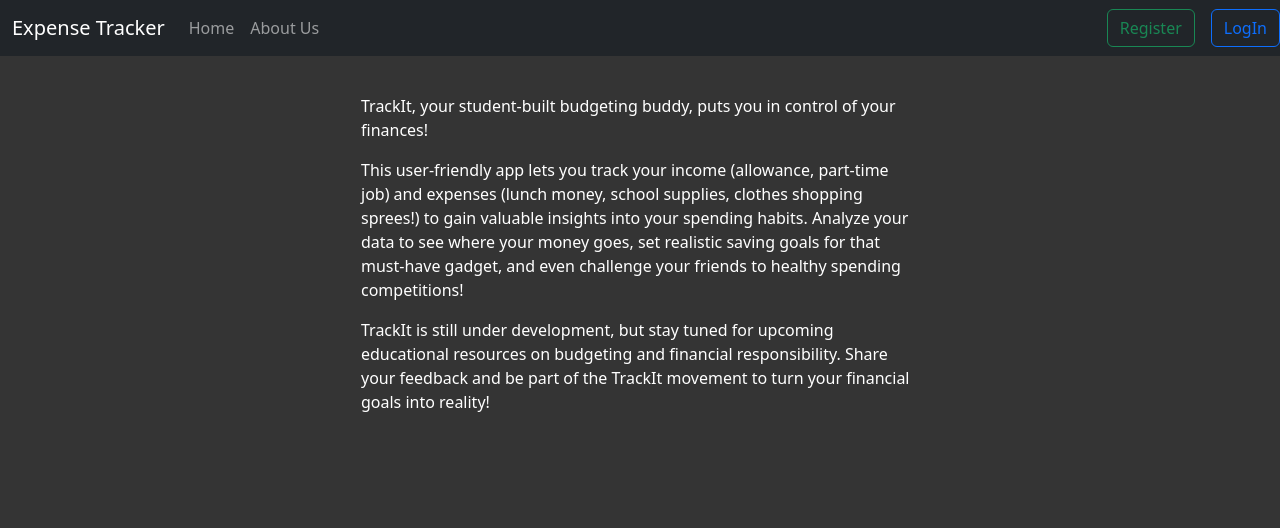
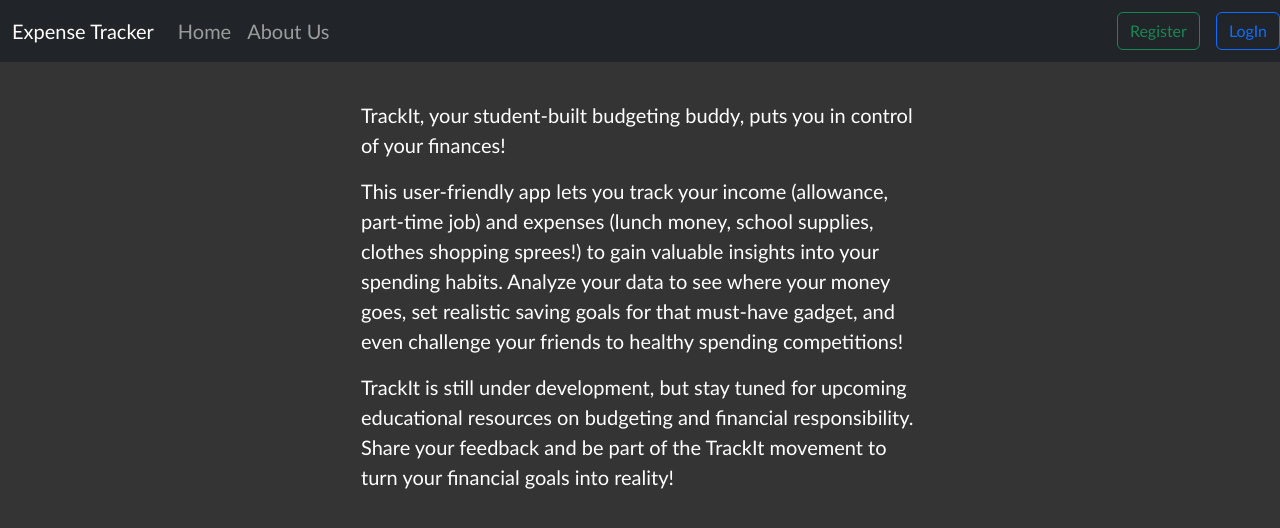
Before and after one commit to Namukuru/Tracker, a Django app: page /about/ in a window 1280 px wide. Shown: the top 528 px of the page. Run offline with Django 5.2, Linux system fonts and the light colour scheme.

```diff
--- a/website/templates/base.html
+++ b/website/templates/base.html
@@ -21,10 +21,12 @@
       body {
         background-color: rgb(52, 52, 52);
         color: white;
+        font-family: "Gill Sans", "Gill Sans MT", Calibri, "Trebuchet MS",
+          sans-serif;
       }
     </style>
   </head>
-  <body>
+  <body class="fs-5">
     {% include 'navbar.html' %}
     <div class="container">
       <br />
```
